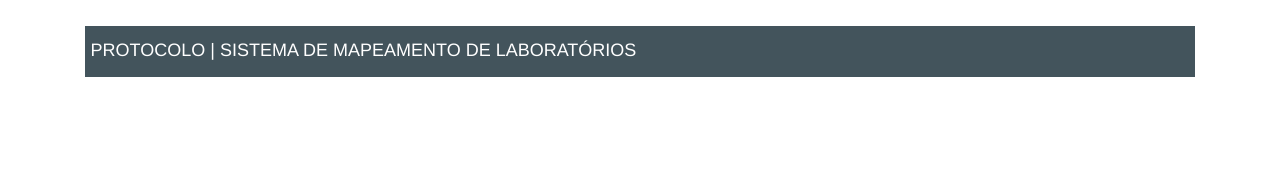
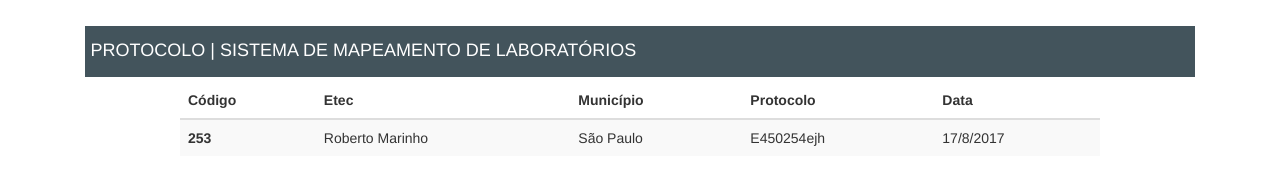
Before and after one commit to rafanonato/gfac-font-mapeamento, a plain HTML site: page list.html in a window 1280 px wide. Shown: the part 246-430 px from the top of the page. Drawn offline with nearby package versions, Linux system fonts and the light colour scheme; files whose address does not match are found by name.

Commit message:
Tela de Protocolo

```diff
--- a/list.html
+++ b/list.html
@@ -53,10 +53,33 @@
     <!-- fim do header -->
 
     <section class="row">
+      <div class="col-md-1"></div>
+      <div class="col-md-10">
+        <table class="table table-striped">
+    <thead>
+      <tr>
+        <th>Código</th>
+        <th>Etec</th>
+        <th>Município</th>
+        <th>Protocolo</th>
+        <th>Data</th>
+      </tr>
+    </thead>
+    <tbody>
+      <tr>
+        <th scope="row">253</th>
+        <td>Roberto Marinho</td>
+        <td>São Paulo</td>
+        <td>E450254ejh</td>
+        <td>17/8/2017</td>
+      </tr>
+
+    </tbody>
+  </table>
+<div class="col-md-1"></div>
+      </div>
 
     </div>
-
-
 
     </div> <!-- finish container -->
   </body>
```
